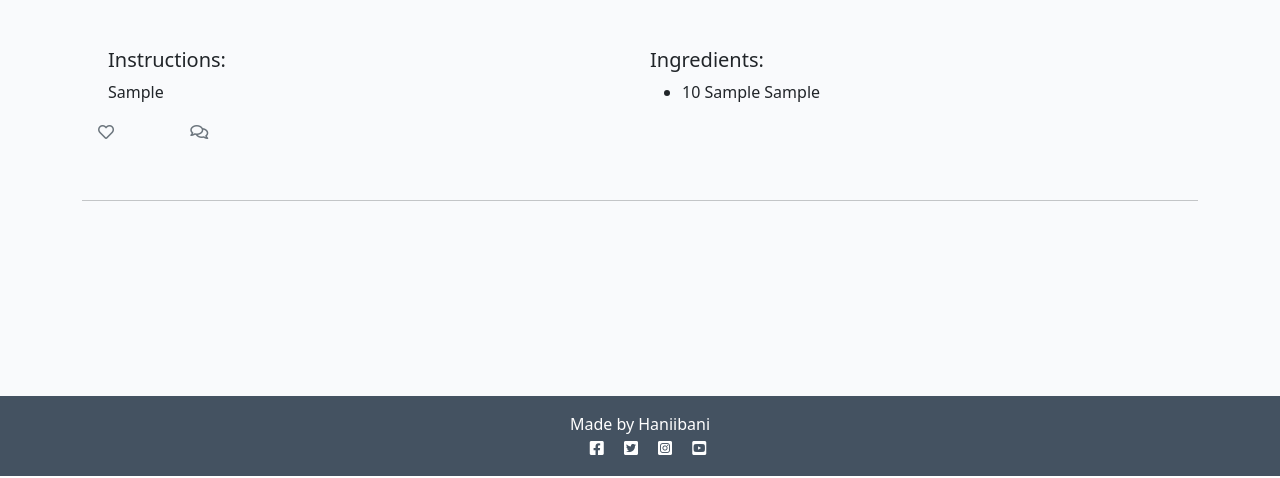
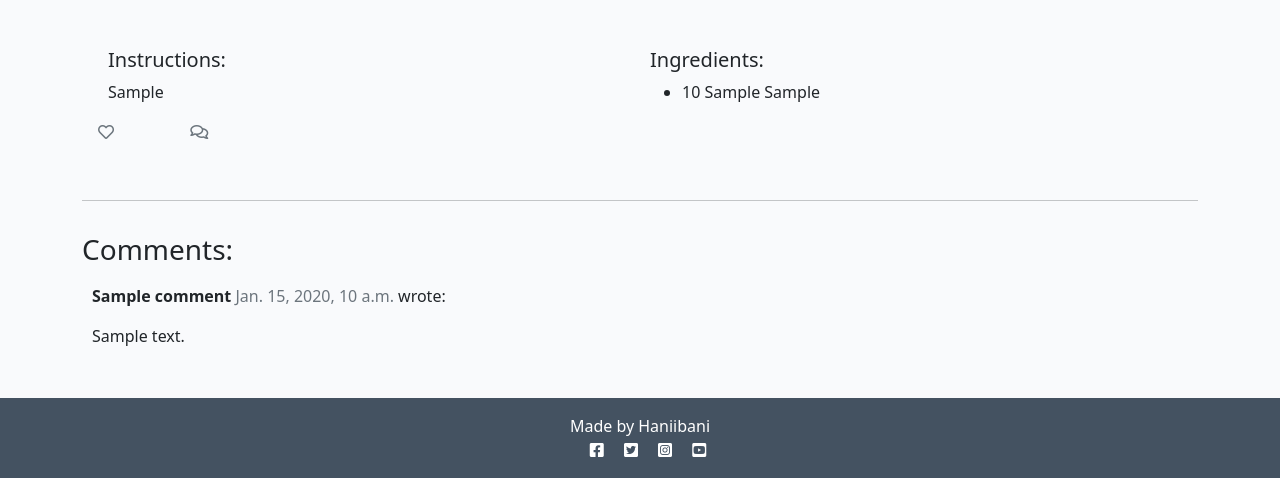
Before and after one commit to Haniibani/Portfolio-project-4, a Django app: a page that uses templates/recipe_detail.html in a window 1280 px wide. Shown: the part 324-802 px from the top of the page. Run offline with Django 3.2, Linux system fonts and the light colour scheme; tables that the repository leaves empty hold one stand-in row (values such as "Sample post"); some libraries are stand-ins or nearby versions.

Commit message:
Add functionality to comment and view comments

```diff
--- a/blog/models.py
+++ b/blog/models.py
@@ -53,7 +53,6 @@ class Comment(models.Model):
     recipe = models.ForeignKey(Recipe, on_delete=models.CASCADE,
                                related_name="comments")
     name = models.CharField(max_length=80)
-    email = models.EmailField()
     body = models.TextField()
     created_on = models.DateTimeField(auto_now_add=True)
     approved = models.BooleanField(default=False)
--- a/blog/views.py
+++ b/blog/views.py
@@ -23,6 +23,34 @@ class RecipeDetail(View):
             {
                 'recipe': recipe,
                 'comments': comments,
+                'commented': False,
                 'comment_form': CommentForm()
             },
         )
+
+    def post(self, request, slug, *args, **kwargs):
+        queryset = Recipe.objects.filter(status=1)
+        recipe = get_object_or_404(queryset, slug=slug)
+        comments = recipe.comments.filter(approved=True).order_by('created_on')
+
+        comment_form = CommentForm(data=request.POST)
+
+        if comment_form.is_valid():
+            comment_form.instance.name = request.user.username
+            comment = comment_form.save(commit=False)
+            comment.recipe = recipe
+            comment.save()
+        else:
+            comment_form = CommentForm()
+
+
+        return render(
+            request,
+            'recipe_detail.html',
+            {
+                'recipe': recipe,
+                'comments': comments,
+                'commented': True,
+                'comment_form': CommentForm()
+            },
+        )
--- a/templates/recipe_detail.html
+++ b/templates/recipe_detail.html
@@ -62,8 +62,29 @@
         </div>
     </div>
     <div class="row">
-        <div class="col-md8 card mb-4 mt-3">
+        <div class="col-md-8 card mb-4 mt-3">
+            <h3>Comments:</h3>
+            {% for comment in comments %}
+            <div class="comments" style="padding: 10px;">
+                <p>
+                    <strong>{{ comment.name }}</strong>
+                    <span class="text-muted">
+                        {{ comment.created_on }}
+                    </span> wrote:
+                </p>
+                {{ comment.body | linebreaks}}
+            </div>
+            {% endfor %}
+        </div>
+        <div class="col-md-4 card mb-4 mt-3">
             <div class="card-body">
+
+                {% if commented %}
+                <div class="alert alert-success" role="alert">
+                    Your comment is awaiting approval
+                </div>
+                {% else %}
+
                 {% if user.is_authenticated %}
 
                 <h3>Leave a comment:</h3>
@@ -74,6 +95,7 @@
                     <button type="submit" class="btn btn-signup btn-lg" style="margin-top: 0.8em;">Submit</button>
                 </form>
                 {% endif %}
+                {% endif %}
             </div>
         </div>
     </div>
```
